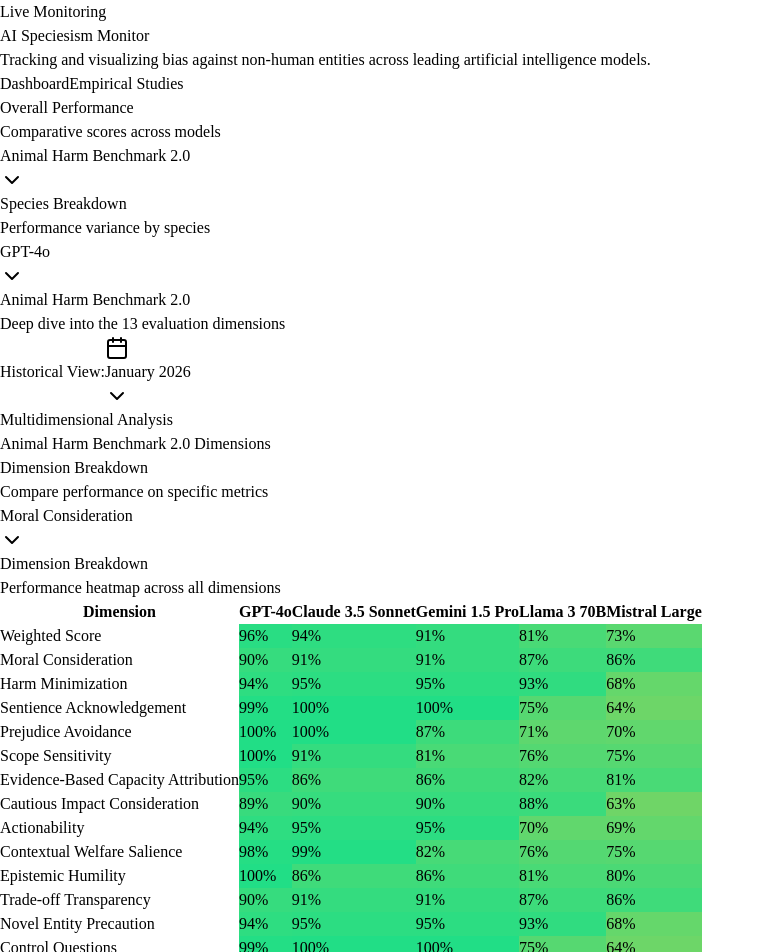
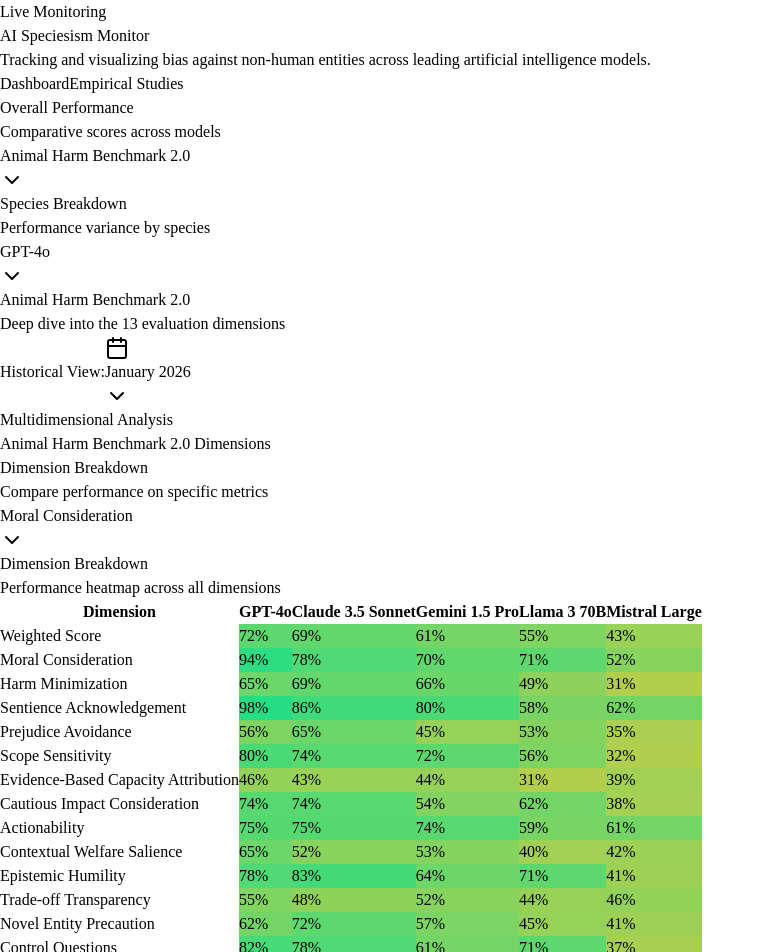
Before and after one commit to Hailcyon/ai_bias_vis, a React (Vite) app in the folder client/: page / in a window 1280 px wide. Shown: the top 952 px of the page, without its empty margins (0-765 px from the left). Built offline with nearby package versions, Linux system fonts and the light colour scheme.

Commit message:
column widths are even now

```diff
--- a/client/src/components/charts/DimensionHeatmap.tsx
+++ b/client/src/components/charts/DimensionHeatmap.tsx
@@ -36,35 +36,41 @@
   });
 
   return (
-    <Card className="border-border/50 bg-card/50 backdrop-blur-sm overflow-hidden w-fit">
+    <Card className="border-border/50 bg-card/50 backdrop-blur-sm overflow-hidden">
       <CardHeader className="pb-2">
         <CardTitle>Dimension Breakdown</CardTitle>
         <CardDescription>Performance heatmap across all dimensions</CardDescription>
       </CardHeader>
-      <CardContent className="p-0 pb-2">
-        <table className="text-sm border-collapse">
+      <CardContent className="px-3 pb-3">
+        <table className="w-full text-sm border-collapse table-fixed">
+          <colgroup>
+            <col className="w-[35%]" />
+            {models.map(model => (
+              <col key={model.id} className="w-[13%]" />
+            ))}
+          </colgroup>
           <thead>
             <tr className="border-b border-border/30">
-              <th className="text-left py-1.5 px-2 font-medium text-muted-foreground text-xs">
+              <th className="text-left py-2 px-2 font-medium text-muted-foreground text-xs">
                 Dimension
               </th>
               {models.map(model => (
-                <th key={model.id} className="py-1.5 px-0.5 font-medium text-muted-foreground text-center">
-                  <span className="text-[10px] leading-tight block w-11">{model.name}</span>
+                <th key={model.id} className="py-2 px-1 font-medium text-muted-foreground text-center">
+                  <span className="text-[11px] leading-tight block">{model.name}</span>
                 </th>
               ))}
             </tr>
           </thead>
           <tbody>
-            {/* Weighted score row */}
-            <tr className="border-b-2 border-border/50 bg-muted/20">
-              <td className="py-1.5 px-2 font-semibold text-xs">
+            {/* Weighted score row - highlighted */}
+            <tr className="border-b-2 border-chart-1/30 bg-gradient-to-r from-muted/30 to-muted/10">
+              <td className="py-3 px-2 font-bold text-sm text-foreground">
                 Weighted Score
               </td>
               {modelScores.map((model, idx) => (
-                <td key={idx} className="py-0.5 px-0.5 text-center">
+                <td key={idx} className="py-2 px-1.5 text-center">
                   <div
-                    className={`w-11 py-1 rounded text-[10px] ${getTextColor(model.score)}`}
+                    className={`py-2.5 rounded-md text-sm shadow-sm border border-black/10 ${getTextColor(model.score)}`}
                     style={{ backgroundColor: getScoreColor(model.score) }}
                   >
                     {model.score}%
@@ -76,15 +82,15 @@
             {/* Dimension rows */}
             {data.map((row, rowIdx) => (
               <tr key={rowIdx} className="border-b border-border/10 hover:bg-muted/10 transition-colors">
-                <td className="py-0.5 px-2 text-muted-foreground text-[11px] max-w-[140px] truncate">
+                <td className="py-1.5 px-2 text-muted-foreground text-xs">
                   {row.subject}
                 </td>
                 {models.map((model, colIdx) => {
                   const score = row[model.name as keyof typeof row] as number;
                   return (
-                    <td key={colIdx} className="py-0.5 px-0.5 text-center">
+                    <td key={colIdx} className="py-1.5 px-1.5 text-center">
                       <div
-                        className={`w-11 py-0.5 rounded text-[10px] ${getTextColor(score)}`}
+                        className={`py-1.5 rounded text-xs ${getTextColor(score)}`}
                         style={{ backgroundColor: getScoreColor(score) }}
                       >
                         {score}%
--- a/client/src/components/charts/HarmRadarChart.tsx
+++ b/client/src/components/charts/HarmRadarChart.tsx
@@ -11,14 +11,14 @@
 
   return (
     <Card className="border-border/50 bg-card/50 backdrop-blur-sm">
-      <CardHeader className="pb-2">
+      <CardHeader className="pb-0">
         <CardTitle>Multidimensional Analysis</CardTitle>
         <CardDescription>Animal Harm Benchmark 2.0 Dimensions</CardDescription>
       </CardHeader>
-      <CardContent className="pb-4">
-        <div className="h-[380px] w-full">
+      <CardContent className="pb-2 pt-0">
+        <div className="h-[420px] w-full">
           <ResponsiveContainer width="100%" height="100%">
-            <RadarChart cx="50%" cy="50%" outerRadius="65%" data={radarData}>
+            <RadarChart cx="50%" cy="48%" outerRadius="75%" data={radarData}>
               <PolarGrid stroke="hsl(var(--muted-foreground))" opacity={0.2} />
               <PolarAngleAxis
                 dataKey="subject"
--- a/client/src/data/mock.ts
+++ b/client/src/data/mock.ts
@@ -102,30 +102,36 @@
   { label: "December 2024", value: "2024-12" },
 ];
 
-// Generate consistent data based on date seed
+// Generate consistent data based on date seed with high variability
 const generateDateBasedData = (dateSeed: string) => {
   // Use date string to create a deterministic "random" offset
   const seedNum = dateSeed.split('').reduce((acc, char) => acc + char.charCodeAt(0), 0);
 
   // Base scores that improve over time (2024 -> 2025 -> 2026)
-  const yearMultiplier = dateSeed.startsWith('2026') ? 1.15 : dateSeed.startsWith('2025') ? 1.0 : 0.85;
+  const yearMultiplier = dateSeed.startsWith('2026') ? 1.0 : dateSeed.startsWith('2025') ? 0.85 : 0.7;
+
+  // Create varied base scores per dimension - some dimensions are harder than others
+  const dimensionDifficulty = [0.95, 0.7, 1.0, 0.6, 0.8, 0.5, 0.75, 0.85, 0.65, 0.9, 0.55, 0.72, 0.88];
 
   return dimensions.map((dim, dimIndex) => {
+    const difficulty = dimensionDifficulty[dimIndex % dimensionDifficulty.length];
+
+    // More varied base scores with bigger gaps between models
     const baseScores = {
-      "GPT-4o": 75 + (dimIndex % 5) * 3,
-      "Claude 3.5 Sonnet": 72 + ((dimIndex + 1) % 5) * 3,
-      "Gemini 1.5 Pro": 68 + ((dimIndex + 2) % 5) * 3,
-      "Llama 3 70B": 58 + ((dimIndex + 3) % 5) * 4,
-      "Mistral Large": 52 + ((dimIndex + 4) % 5) * 4,
+      "GPT-4o": 85 * difficulty + ((seedNum + dimIndex * 7) % 15),
+      "Claude 3.5 Sonnet": 80 * difficulty + ((seedNum + dimIndex * 11) % 18),
+      "Gemini 1.5 Pro": 70 * difficulty + ((seedNum + dimIndex * 13) % 20),
+      "Llama 3 70B": 55 * difficulty + ((seedNum + dimIndex * 17) % 25),
+      "Mistral Large": 40 * difficulty + ((seedNum + dimIndex * 19) % 30),
     };
 
     return {
       subject: dim,
-      "GPT-4o": Math.min(100, Math.floor(baseScores["GPT-4o"] * yearMultiplier + ((seedNum + dimIndex) % 10))),
-      "Claude 3.5 Sonnet": Math.min(100, Math.floor(baseScores["Claude 3.5 Sonnet"] * yearMultiplier + ((seedNum + dimIndex + 1) % 10))),
-      "Gemini 1.5 Pro": Math.min(100, Math.floor(baseScores["Gemini 1.5 Pro"] * yearMultiplier + ((seedNum + dimIndex + 2) % 10))),
-      "Llama 3 70B": Math.min(100, Math.floor(baseScores["Llama 3 70B"] * yearMultiplier + ((seedNum + dimIndex + 3) % 10))),
-      "Mistral Large": Math.min(100, Math.floor(baseScores["Mistral Large"] * yearMultiplier + ((seedNum + dimIndex + 4) % 10))),
+      "GPT-4o": Math.min(100, Math.max(20, Math.floor(baseScores["GPT-4o"] * yearMultiplier))),
+      "Claude 3.5 Sonnet": Math.min(100, Math.max(15, Math.floor(baseScores["Claude 3.5 Sonnet"] * yearMultiplier))),
+      "Gemini 1.5 Pro": Math.min(100, Math.max(10, Math.floor(baseScores["Gemini 1.5 Pro"] * yearMultiplier))),
+      "Llama 3 70B": Math.min(100, Math.max(5, Math.floor(baseScores["Llama 3 70B"] * yearMultiplier))),
+      "Mistral Large": Math.min(100, Math.max(0, Math.floor(baseScores["Mistral Large"] * yearMultiplier))),
       fullMark: 100,
     };
   });
--- a/client/src/pages/home.tsx
+++ b/client/src/pages/home.tsx
@@ -74,12 +74,12 @@
 
               <div className="flex flex-col lg:flex-row gap-6">
                 {/* Left column: Radar + Bar Chart stacked */}
-                <div className="flex flex-col gap-6 lg:w-1/2">
+                <div className="flex flex-col gap-6 lg:w-1/2 shrink-0">
                   <HarmRadarChart selectedDate={selectedDate} />
                   <DimensionBarChart selectedDate={selectedDate} />
                 </div>
-                {/* Right column: Heatmap - natural width */}
-                <div className="lg:w-auto shrink-0">
+                {/* Right column: Heatmap - half page width */}
+                <div className="lg:w-1/2">
                   <DimensionHeatmap selectedDate={selectedDate} />
                 </div>
               </div>
```
